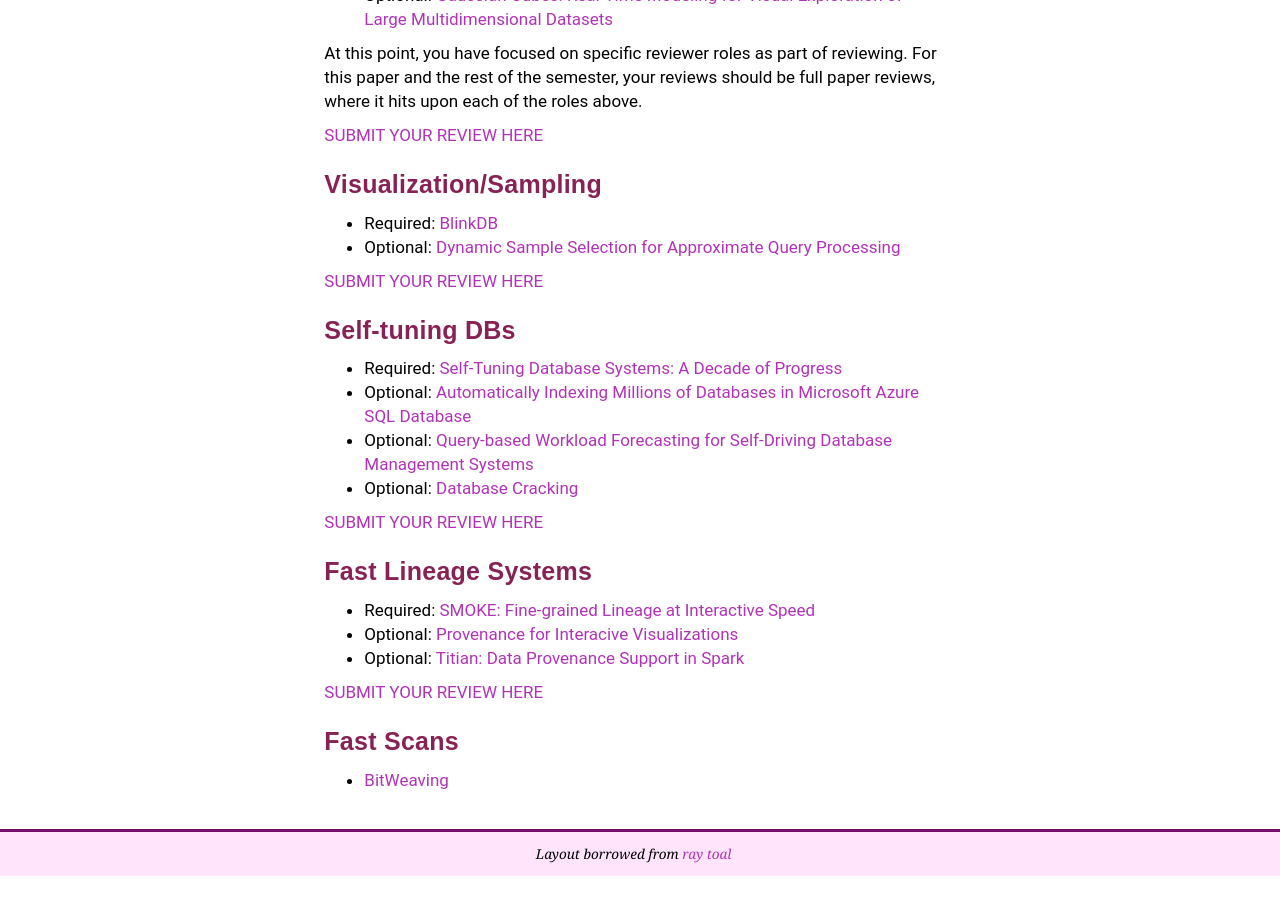
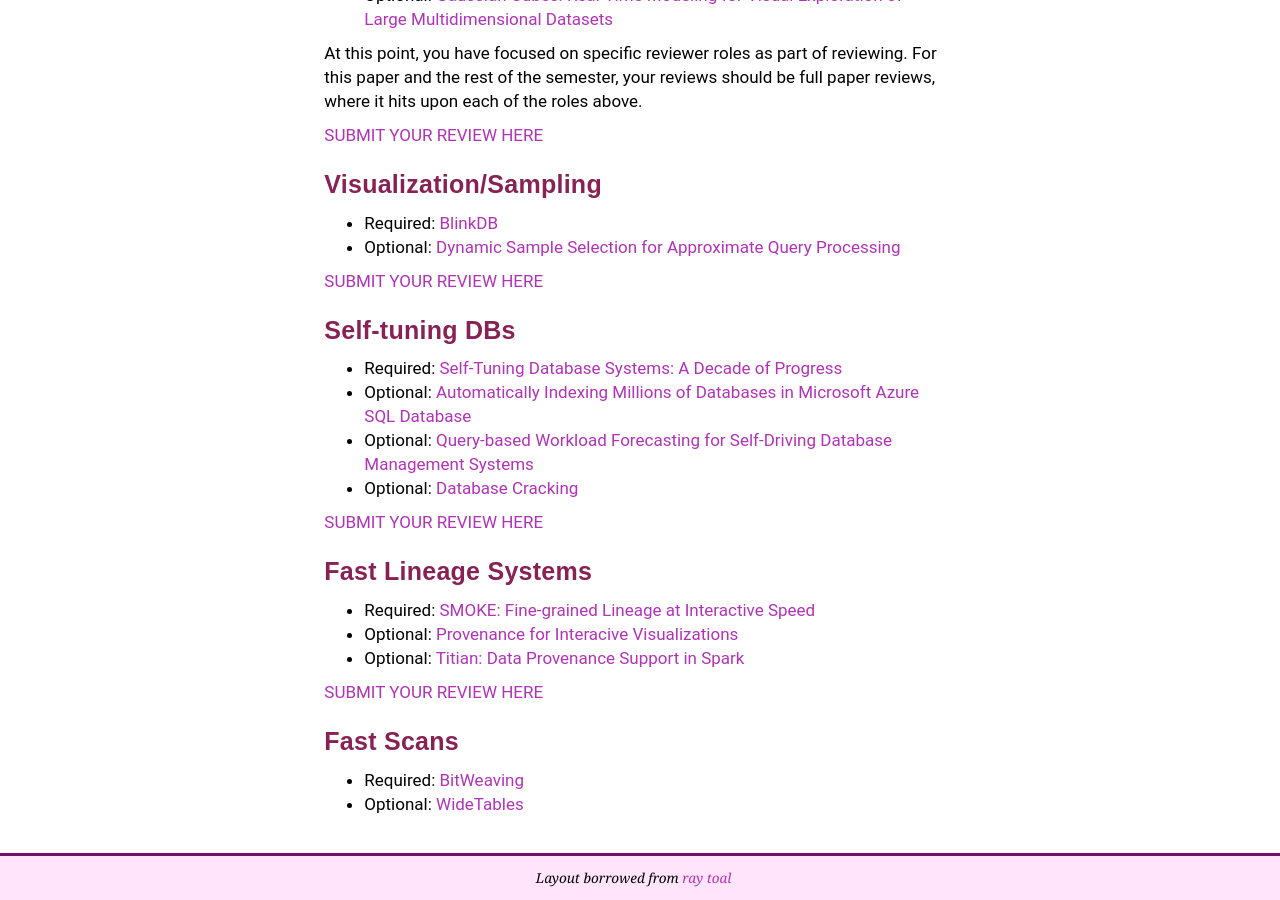
Before and after one commit to wzao1515/w6113.github.io, a Jekyll site: the page built from reviews.md, in a window 1280 px wide and 900 px high, scrolled down 9042 px. Built offline with Jekyll 4.4.1, drawn with Linux system fonts in a browser that asks for light colours; our own code applies the rules of GitHub Pages for plain Markdown files; before the commit the page ends 9918 px from its top, so only the background shows below that.

Commit message:
updated website

```diff
--- a/reviews.md
+++ b/reviews.md
@@ -478,4 +478,5 @@ At this point, you have focused on specific reviewer roles as part of reviewing.
 <a name='lec29' />
 ### Fast Scans
 
-* [BitWeaving](http://www.cs.wisc.edu/~jignesh/publ/BitWeaving.pdf)
+* Required: [BitWeaving](http://www.cs.wisc.edu/~jignesh/publ/BitWeaving.pdf)
+* Optional: [WideTables](http://citeseerx.ist.psu.edu/viewdoc/download?doi=10.1.1.650.2556&rep=rep1&type=pdf)
```
